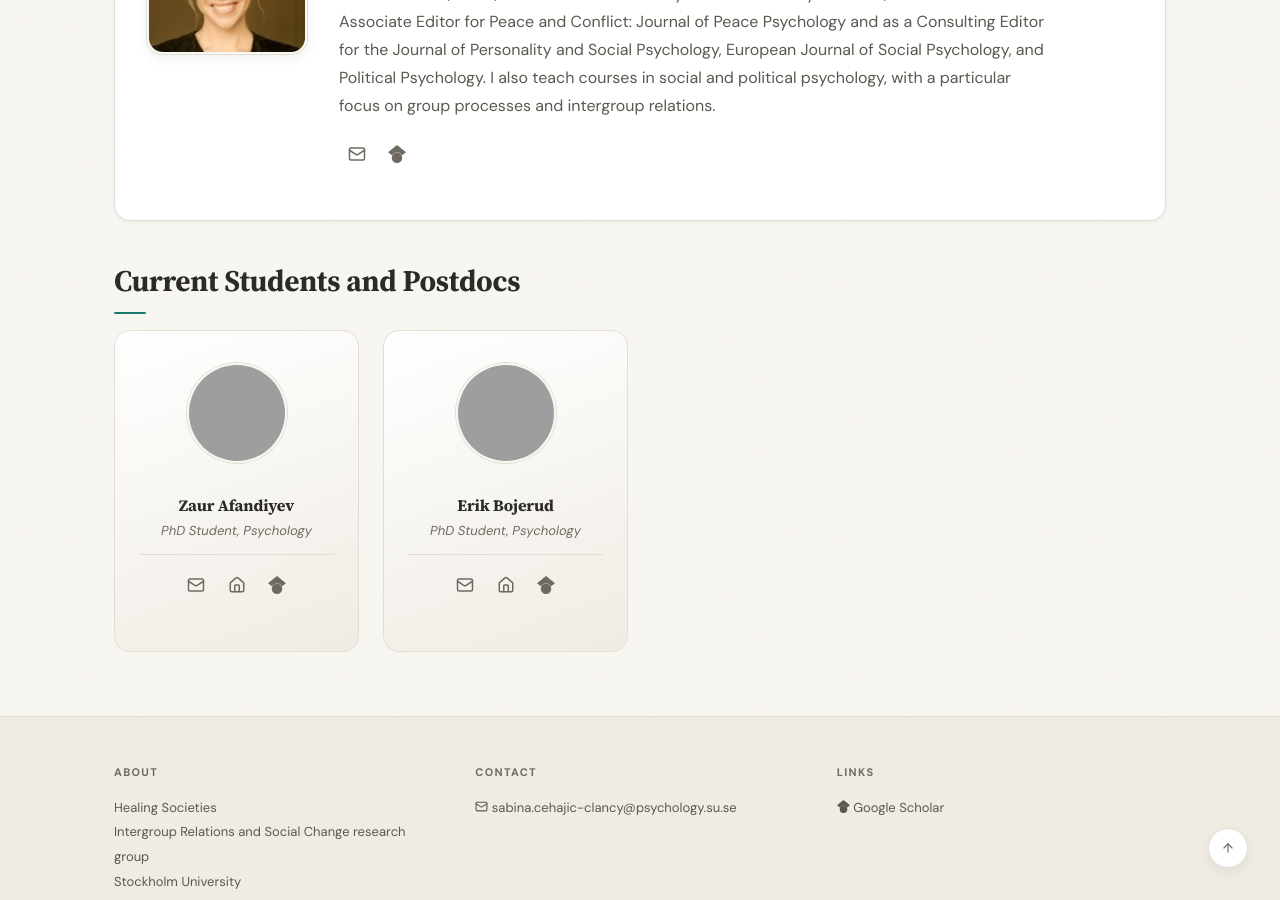
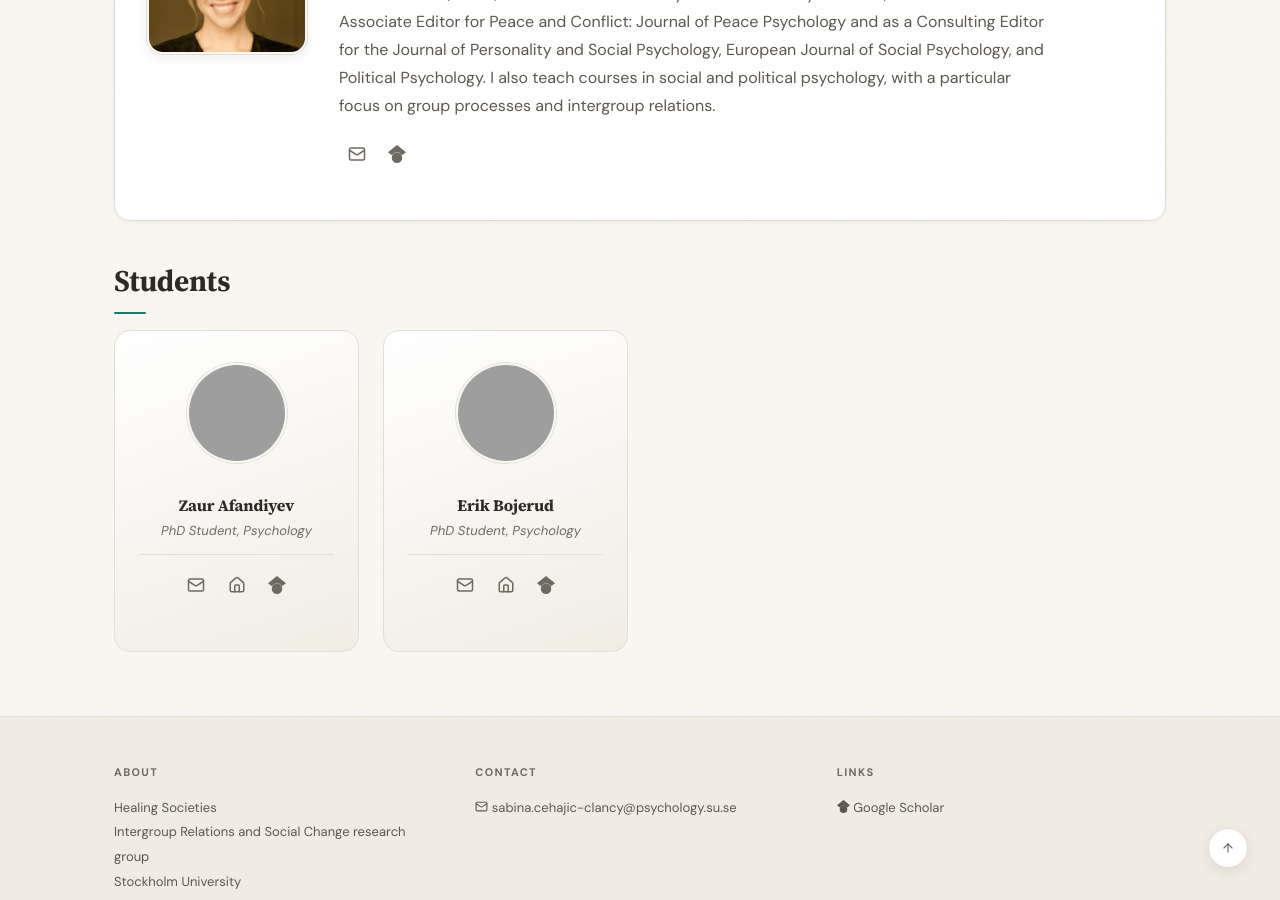
Before and after one commit to yuricipriano02/healingsocieties, a Jekyll site: the page built from _pages/team.md, in a window 1280 px wide and 900 px high, scrolled down 469 px, cut to the strip 0-900 px from the top of the window. Built offline with Jekyll 4.4.1, drawn with Linux system fonts in a browser that asks for light colours; grey boxes are pictures that could not be loaded.

Commit message:
Rename section from 'Current Students and Postdocs' to 'Students'

```diff
--- a/_pages/team.md
+++ b/_pages/team.md
@@ -32,7 +32,7 @@ permalink: /team/
 </div>
 
 {% if site.data.team_members.size > 0 %}
-## Current Students and Postdocs
+## Students
 
 <div class="team-grid">
 {% for member in site.data.team_members %}
```
